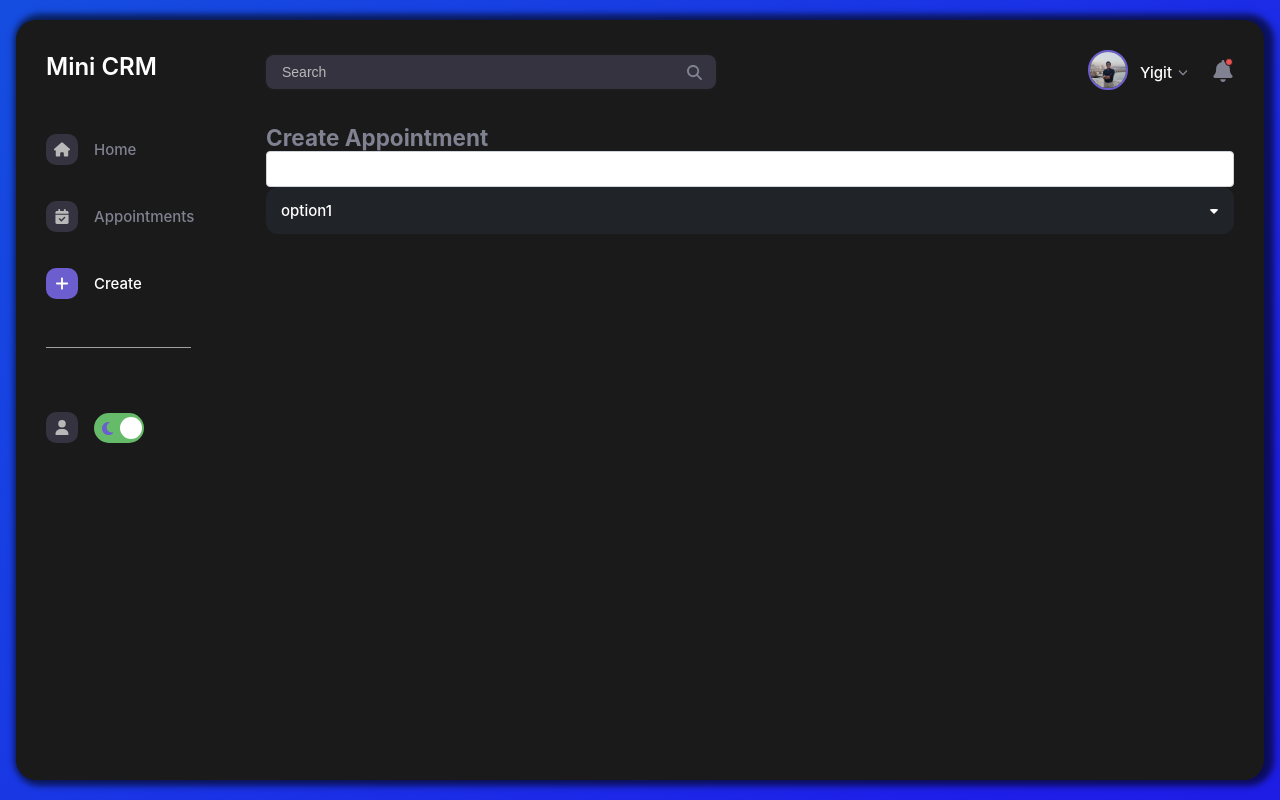
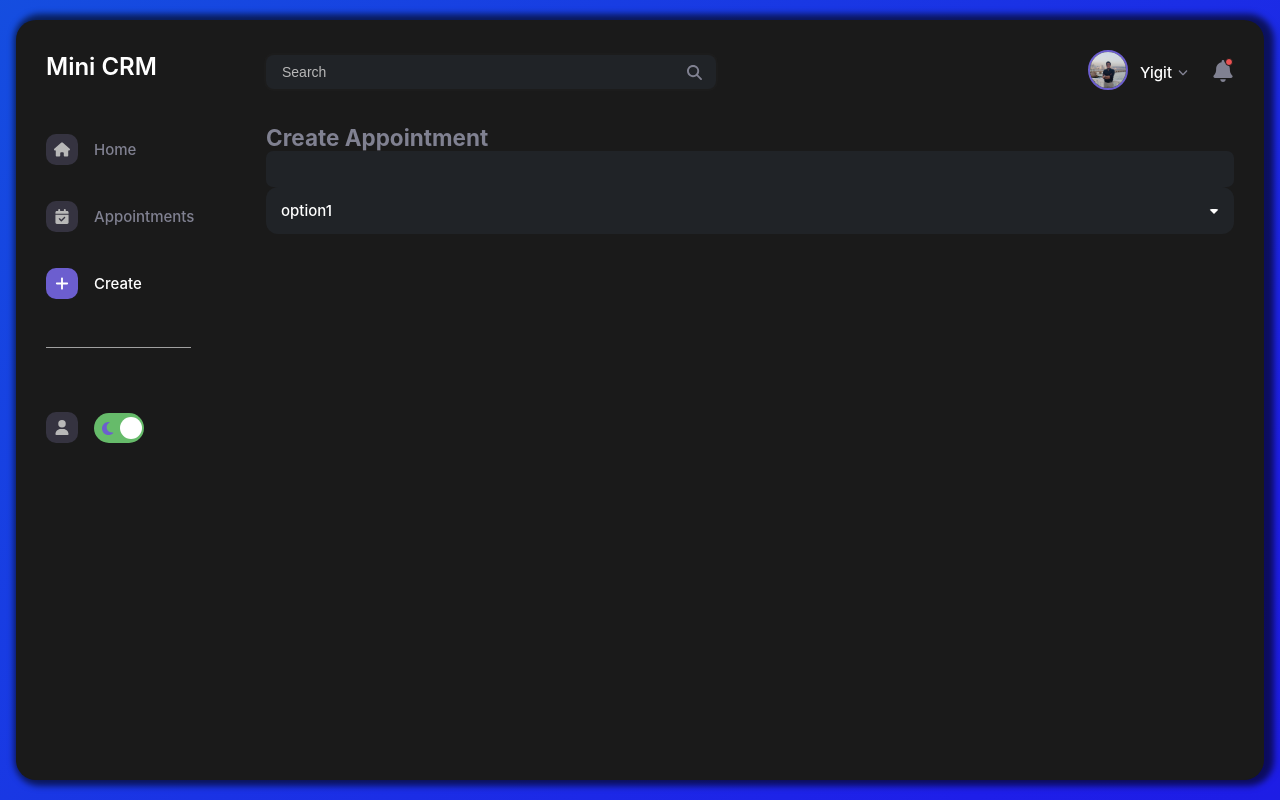
Before and after one commit to Yigit-dev/appointment_vue_app, a Vue app: page /create in a window 1280 px wide. Built offline with nearby package versions, Linux system fonts and the light colour scheme.

Commit message:
Edit Custom input & selectbox

```diff
--- a/src/components/CustomInput.vue
+++ b/src/components/CustomInput.vue
@@ -10,16 +10,19 @@ export default {};
 input {
   width: 100%;
   height: 36px;
-  border-radius: 4px;
-  border: 1px solid #ced4da;
+  border-radius: 7px;
   padding: 0 12px;
   font-size: 13px;
   transition: 300ms border-color;
+  background: var(--c-input);
+  color: var(--c-text);
+  transition: 300ms all;
   &:focus {
+    transition: 300ms all;
+    border: 1px solid var(--brand-color);
     border-color: var(--brand-color);
     caret-color: var(--brand-color);
   }
-
   &::placeholder {
     color: #495057;
   }
--- a/src/components/CustomSelectBox.vue
+++ b/src/components/CustomSelectBox.vue
@@ -62,7 +62,7 @@ export default {
 }
 
 .custom-select .selected {
-  background-color: var(--c-selectbox);
+  background-color: var(--c-input);
   border-radius: 12px;
   /* border: 1px solid var(--border-color); */
   color: var(--c-text);
@@ -93,7 +93,7 @@ export default {
   border-radius: 7px;
   overflow: hidden;
   position: absolute;
-  background-color: var(--c-selectbox);
+  background-color: var(--c-input);
   padding: 1.5em;
   left: 0;
   right: 0;
--- a/src/styles/variable.css
+++ b/src/styles/variable.css
@@ -5,11 +5,11 @@
   --c-text: #0c0b0b;
   --button-bg: #2547f4;
   --border-color: #e4e4e4;
-  --c-input: #e4e4e4;
+  /* --c-input: #e4e4e4; */
   --c-icon: #fff;
   --c-appointment: #f5f5f7;
   --c-input-shadow: #f8f8f8;
-  --c-selectbox: #fff;
+  --c-input: #fff;
   /* STANDARD */
   --c-disable: #b8b8b8;
   --brand-color: #e72787;
@@ -28,8 +28,8 @@
   --button-bg: #353340;
   --c-icon: #808191;
   --border-color: #a0a0a0;
-  --c-input: #353340;
+  /* --c-input: #353340; */
   --c-appointment: #242731;
   --c-input-shadow: #353340;
-  --c-selectbox: #202327;
+  --c-input: #202327;
 }
```
